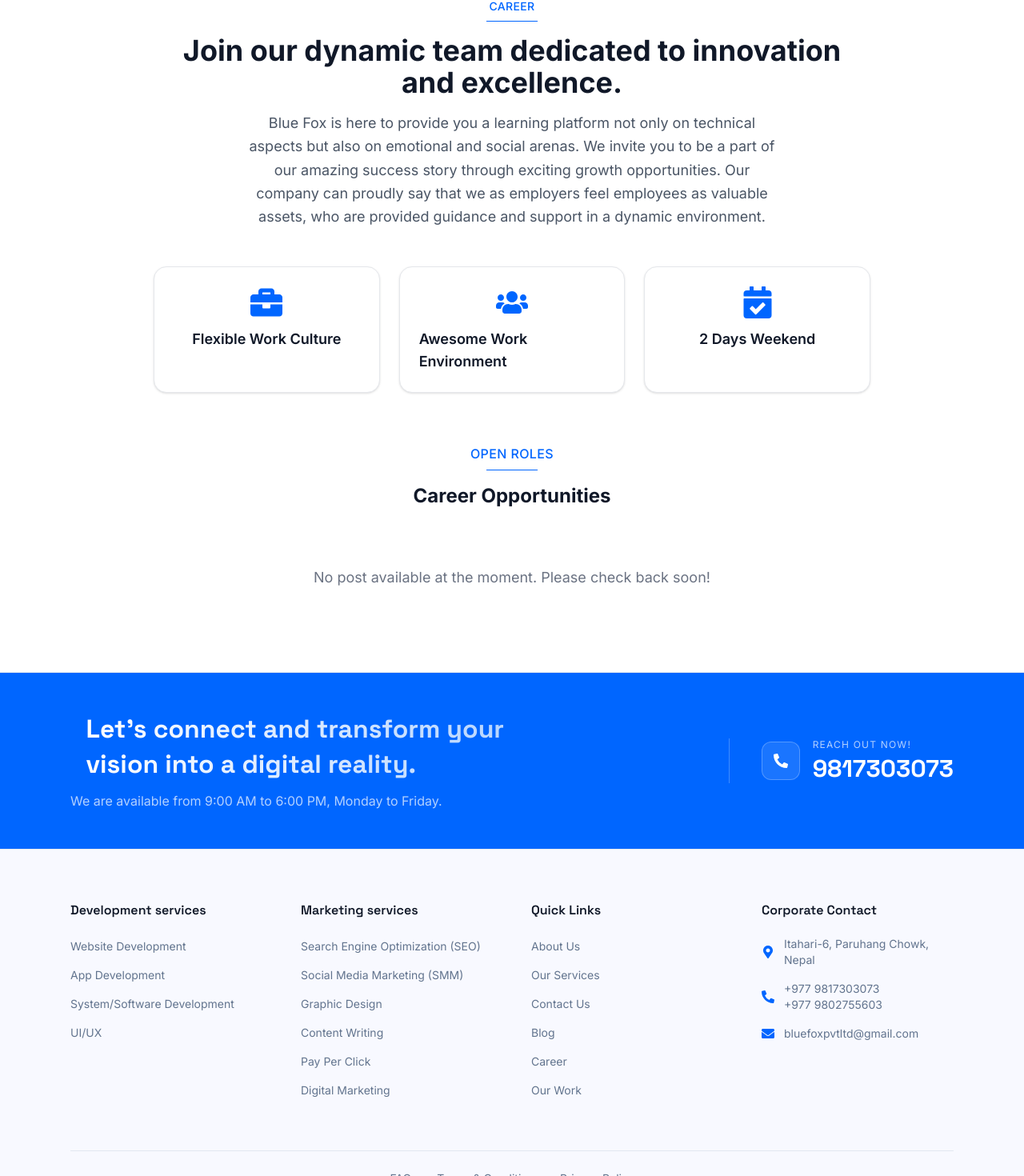
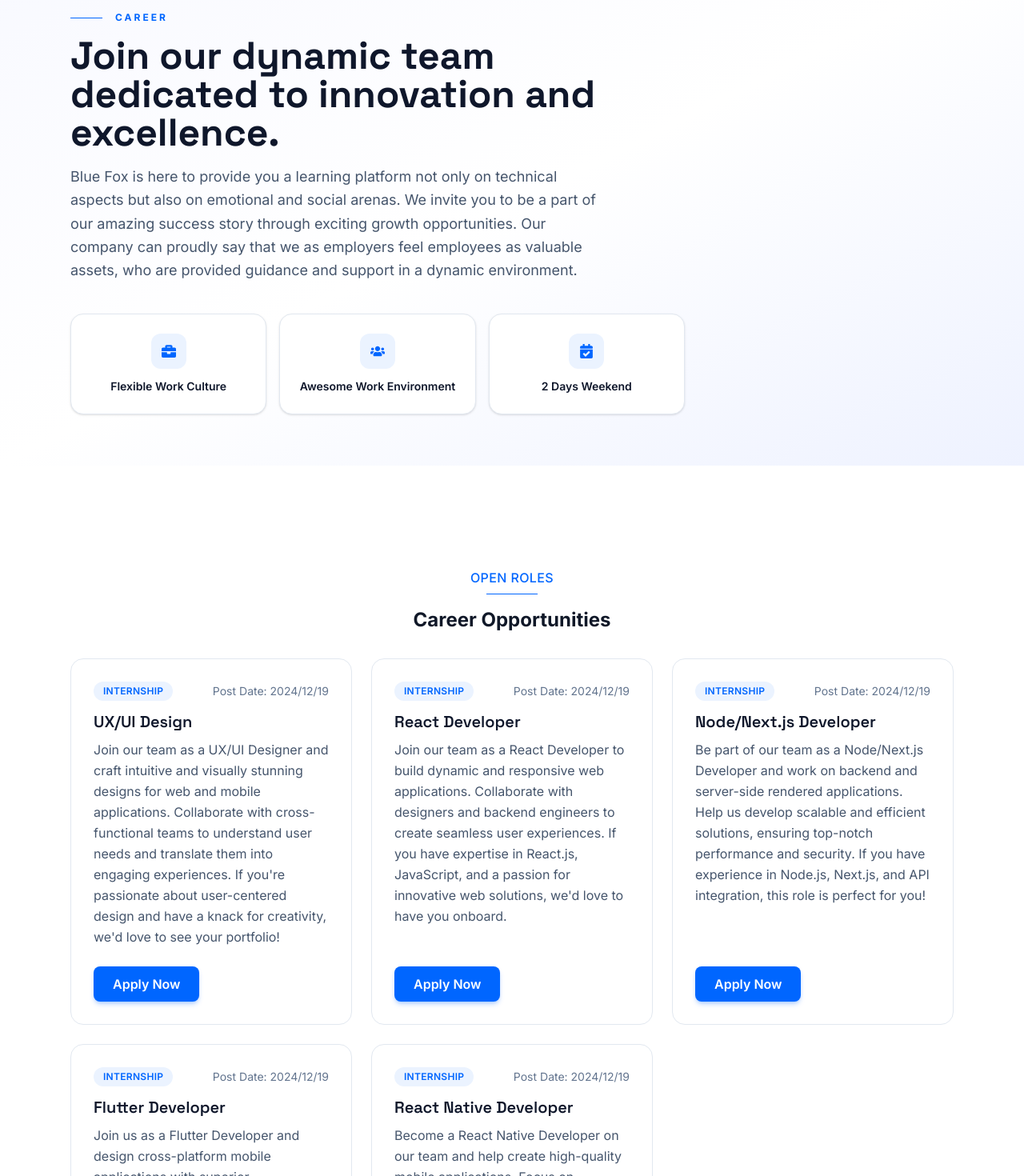
Before and after one commit to abhayaos/bluefox, a React (Vite) app: page /career in a window 1280 px wide. Shown: the part 135-1605 px from the top of the page at 80% size. Built offline with nearby package versions, Linux system fonts and the light colour scheme.

Commit message:
restyle career hero with left-aligned intro and highlights

```diff
--- a/src/pages/Career.jsx
+++ b/src/pages/Career.jsx
@@ -6,43 +6,105 @@
   { icon: FaCalendarCheck, title: '2 Days Weekend' },
 ]
 
+const jobs = [
+  {
+    type: 'Internship',
+    title: 'UX/UI Design',
+    postDate: 'Post Date: 2024/12/19',
+    desc: 'Join our team as a UX/UI Designer and craft intuitive and visually stunning designs for web and mobile applications. Collaborate with cross-functional teams to understand user needs and translate them into engaging experiences. If you\'re passionate about user-centered design and have a knack for creativity, we\'d love to see your portfolio!',
+  },
+  {
+    type: 'Internship',
+    title: 'React Developer',
+    postDate: 'Post Date: 2024/12/19',
+    desc: 'Join our team as a React Developer to build dynamic and responsive web applications. Collaborate with designers and backend engineers to create seamless user experiences. If you have expertise in React.js, JavaScript, and a passion for innovative web solutions, we\'d love to have you onboard.',
+  },
+  {
+    type: 'Internship',
+    title: 'Node/Next.js Developer',
+    postDate: 'Post Date: 2024/12/19',
+    desc: 'Be part of our team as a Node/Next.js Developer and work on backend and server-side rendered applications. Help us develop scalable and efficient solutions, ensuring top-notch performance and security. If you have experience in Node.js, Next.js, and API integration, this role is perfect for you!',
+  },
+  {
+    type: 'Internship',
+    title: 'Flutter Developer',
+    postDate: 'Post Date: 2024/12/19',
+    desc: 'Join us as a Flutter Developer and design cross-platform mobile applications with superior performance and intuitive UI/UX. Work with our team to bring innovative app ideas to life. If you love Flutter and Dart, and want to shape the future of mobile app development, apply now!',
+  },
+  {
+    type: 'Internship',
+    title: 'React Native Developer',
+    postDate: 'Post Date: 2024/12/19',
+    desc: 'Become a React Native Developer on our team and help create high-quality mobile applications. Focus on delivering smooth and engaging user experiences for both iOS and Android platforms. If you\'re skilled in React Native and have a passion for mobile technology, join us to make an impact!',
+  },
+]
+
 export default function Career() {
   return (
-    <main className="flex-1 px-6 py-16">
-      <div className="max-w-4xl mx-auto">
-        <div className="text-center mb-12">
-          <p className="text-primary font-medium text-sm tracking-wide uppercase mb-2">Career</p>
-          <hr className="w-16 border-primary mx-auto mb-4" />
-          <h1 className="text-4xl font-bold text-gray-900 mb-4">
+    <main className="flex-1 mb-16">
+      {/* Hero */}
+      <section className="relative overflow-hidden bg-gradient-to-br from-[#f8f9ff] via-white to-[#eef2ff]">
+        <div className="max-w-6xl mx-auto px-6 pt-20 pb-16 text-left">
+          <div className="flex items-center justify-start gap-4 text-primary">
+            <span className="h-px w-10 bg-primary" />
+            <p className="text-xs font-bold tracking-[0.25em] uppercase">Career</p>
+          </div>
+          <h1 className="font-heading text-4xl md:text-5xl font-bold text-slate-900 mt-4 mb-4 max-w-3xl">
             Join our dynamic team dedicated to innovation and excellence.
           </h1>
-          <p className="text-lg text-gray-600 max-w-2xl mx-auto leading-relaxed">
+          <p className="text-lg text-slate-600 max-w-2xl leading-relaxed">
             Blue Fox is here to provide you a learning platform not only on technical aspects but
             also on emotional and social arenas. We invite you to be a part of our amazing success
             story through exciting growth opportunities. Our company can proudly say that we as
             employers feel employees as valuable assets, who are provided guidance and support in a
             dynamic environment.
           </p>
+
+          <div className="mt-10 grid gap-4 max-w-3xl sm:grid-cols-3">
+            {highlights.map((item) => (
+              <div
+                key={item.title}
+                className="flex flex-col items-center gap-3 rounded-2xl border border-slate-200 bg-white p-6 text-center shadow-sm"
+              >
+                <span className="flex h-11 w-11 items-center justify-center rounded-xl bg-primary-50 text-primary">
+                  <item.icon size={18} />
+                </span>
+                <h3 className="text-sm font-semibold text-slate-900">{item.title}</h3>
+              </div>
+            ))}
+          </div>
         </div>
+      </section>
 
-        <div className="grid md:grid-cols-3 gap-6">
-          {highlights.map((item) => (
-            <div key={item.title} className="flex flex-col items-center gap-3 p-6 bg-white border border-gray-200 rounded-2xl shadow-sm">
-              <item.icon className="text-primary" size={40} />
-              <h3 className="text-lg font-semibold text-gray-900">{item.title}</h3>
-            </div>
-          ))}
-        </div>
+      <div className="max-w-6xl mx-auto px-6 py-16">
 
         <div className="mt-16">
           <p className="text-center text-primary font-medium uppercase tracking-wide mb-2">Open Roles</p>
           <hr className="w-16 border-primary mx-auto mb-4" />
           <h2 className="text-2xl font-bold text-gray-900 text-center">Career Opportunities</h2>
 
-          <div className="mt-8">
-            <p className="text-center text-gray-500 text-lg py-10">
-              No post available at the moment. Please check back soon!
-            </p>
+          <div className="mt-8 grid gap-6 md:grid-cols-2 lg:grid-cols-3">
+            {jobs.map((job) => (
+              <div
+                key={job.title}
+                className="flex flex-col rounded-2xl border border-slate-200 bg-white p-7 transition-all duration-200 hover:-translate-y-1 hover:border-primary-100 hover:shadow-lg"
+              >
+                <div className="flex flex-wrap items-center justify-between gap-3 mb-3">
+                  <span className="inline-flex items-center rounded-full bg-primary-50 px-3 py-1 text-xs font-semibold text-primary uppercase tracking-wide">
+                    {job.type}
+                  </span>
+                  <span className="text-sm text-slate-500">{job.postDate}</span>
+                </div>
+                <h3 className="font-heading text-xl font-semibold text-slate-900 mb-2">{job.title}</h3>
+                <p className="text-slate-600 leading-relaxed mb-6 flex-1">{job.desc}</p>
+                <a
+                  href="mailto:bluefoxpvtltd@gmail.com?subject=Application for a Career Opportunity"
+                  className="self-start inline-flex items-center gap-2 rounded-lg bg-primary px-6 py-2.5 font-semibold text-white shadow-md shadow-primary/25 transition-all duration-200 hover:-translate-y-0.5 hover:bg-primary-700"
+                >
+                  Apply Now
+                </a>
+              </div>
+            ))}
           </div>
         </div>
       </div>
```
